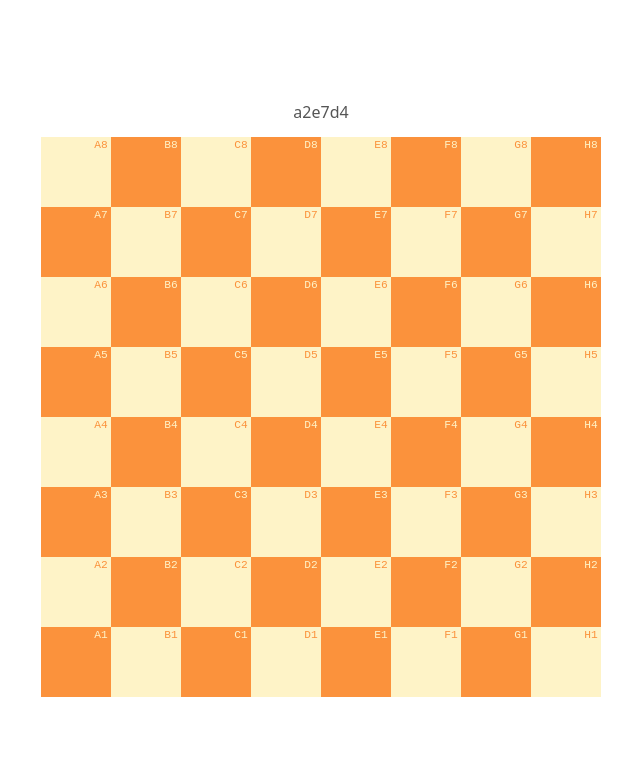
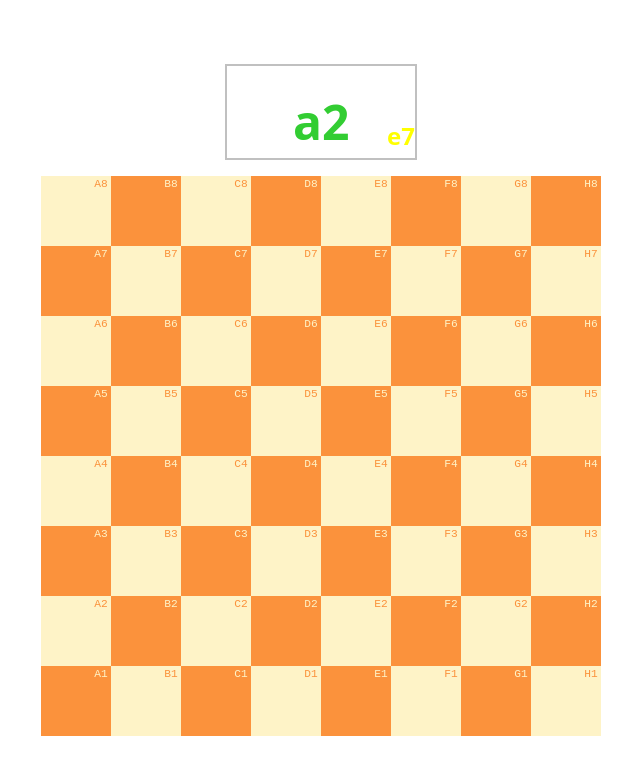
Before and after one commit to Uncannypotato69/Chess-Square-Memorization-Game-, a React (Vite) app: page /find-square-menu/find-square-arena in a window 1280 px wide. Shown: the top 774 px of the page, without its empty margins (319-959 px from the left). Built offline with nearby package versions, Linux system fonts and the light colour scheme.

Commit message:
Super confusing stuff happening rn

```diff
--- a/src/Components/Board/checkClick.js
+++ b/src/Components/Board/checkClick.js
@@ -3,7 +3,6 @@ import { FindSquareContext } from "../Helpers/Contexts/FindSquareContext";
 
 // Checks whether the clicked square is the same as the targetSquare
 const checkClick = (rect, targetSquare, setActiveRect) => {
-  console.log(targetSquare);
   rect.dataset.name == targetSquare
     ? setActiveRect(rect)
     : console.log("Clicked the wrong square");
--- a/src/Components/Carousel/Carousel.jsx
+++ b/src/Components/Carousel/Carousel.jsx
@@ -17,3 +17,7 @@ export default Carousel;
 // -> Create checkActive()
 // -> Create checkClick()
 //todo Fix the checkClick()
+
+//todo Figure out what's happening with changeText and changeTextContent
+//todo Make the carousel move (I mean, really move this time)
+//todo Figure out the logic for score
--- a/src/Components/Carousel/CarouselTemplate.jsx
+++ b/src/Components/Carousel/CarouselTemplate.jsx
@@ -5,6 +5,35 @@ import useSpanRefs from "./useSpans";
 import { useContext } from "react";
 import { FindSquareContext } from "../Helpers/Contexts/FindSquareContext";
 import changeText from "./changeText";
+import changeTextContent from "./changeTextContent";
+
+const addStyles = (arr) => {
+  let styles = [
+    {
+      color: "limegreen",
+      scale: 2,
+      right: "50%",
+      transition: "300ms all",
+    },
+    {
+      color: "yellow",
+      right: "0%",
+      scale: 1,
+      transition: "300ms all",
+    },
+    {
+      color: "pink",
+      scale: 0,
+      right: "-25%",
+      transition: "none",
+    },
+  ];
+
+  arr.map((e, i) => {
+    Object.assign(e.style, styles[i]);
+    console.log(e);
+  });
+};
 
 const CarouselTemplate = () => {
   const {
@@ -13,16 +42,26 @@ const CarouselTemplate = () => {
     initialSquares,
     activeRect,
     squareNames,
+    hasRendered,
+    setHasRendered,
     setInitialSquares,
   } = useContext(FindSquareContext);
 
   useEffect(() => {
+    addStyles(spans);
+  });
+
+  useEffect(() => {}, []);
+
+  useEffect(() => {
     changeText(squareNames, initialSquares, setInitialSquares);
+    changeTextContent(spans, squareNames);
   }, [activeRect]);
 
   return (
     <div className={`carousel`}>
-      {initialSquares.map((e, i) => {
+      {!hasRendered &&
+        initialSquares.map((e, i) => {
           return (
             <span
               className={`carousel__span`}
--- a/src/Components/Carousel/changeText.js
+++ b/src/Components/Carousel/changeText.js
@@ -8,7 +8,6 @@ const changeText = (squareNames, initialSquares, setInitialSquares) => {
         const randomSquare = pickRandomItem(squareNames)
         initialSquares.push(randomSquare)
         const updatedSquares = initialSquares;
-         setInitialSquares(updatedSquares)
     }
 
 
--- /dev/null
+++ b/src/Components/Carousel/changeTextContent.js
@@ -0,0 +1,13 @@
+import { pickRandomItem } from "../Utlis/random";
+
+const changeTextContent = (spans, squares) => {
+
+    if(spans.length > 0){
+    const popped = spans[0]
+    const newSquare = pickRandomItem(squares)
+    popped.textContent = `${newSquare}`
+    spans.map((e) => console.log(e.textContent))
+    }
+}
+
+export default changeTextContent;
--- a/src/Components/Carousel/useInitialSquares.jsx
+++ b/src/Components/Carousel/useInitialSquares.jsx
@@ -12,8 +12,11 @@ const useInitialSquares = (squareNames) => {
       pickRandomItem(squareNames)
     );
     setInitialSquares(initialSquares);
+  }, []);
+
+  useEffect(() => {
     console.log(initialSquares);
-  }, []);
+  }, [initialSquares]);
 
   return { initialSquares, setInitialSquares };
 };
--- a/src/Pages/FindSquare/FindSquareArena.jsx
+++ b/src/Pages/FindSquare/FindSquareArena.jsx
@@ -16,10 +16,9 @@ const FindSquareArena = () => {
   const { spans, spansRef } = useSpanRefs(initialSquares);
   const [activeRect, setActiveRect] = useState([]);
 
-  useEffect(() => {
-    console.log(initialSquares);
-    console.log(activeRect);
-  }, [activeRect]);
+  // useEffect(() => {
+  //   console.log("harsh");
+  // });
 
   return (
     <FindSquareContext.Provider
--- a/src/Styles/style.css
+++ b/src/Styles/style.css
@@ -93,3 +93,38 @@ body {
     max-height: 560px;
     max-width: 560px;
 }
+
+.carousel {
+    height: 6rem;
+    aspect-ratio: 2/1;
+    border: 2px solid silver;
+    position: relative;
+}
+
+.carousel__span {
+    position: absolute;
+    font-size: 1.5rem;
+    bottom: 0.5rem;
+    transform-origin: bottom left;
+    transition: 300ms all;
+    right: 50%;
+    font-weight: 600;
+}
+
+/* .Active {
+    color: springgreen;
+    scale: 2;
+}
+
+.Unactive {
+    scale: 0;
+    color: inherit;
+}
+
+.STH {
+    right: -25%;
+}
+
+.HTW {
+    right: calc(0% + 0.5rem);
+} */
```
Lines whose indentation alone changed are shown as unchanged.
